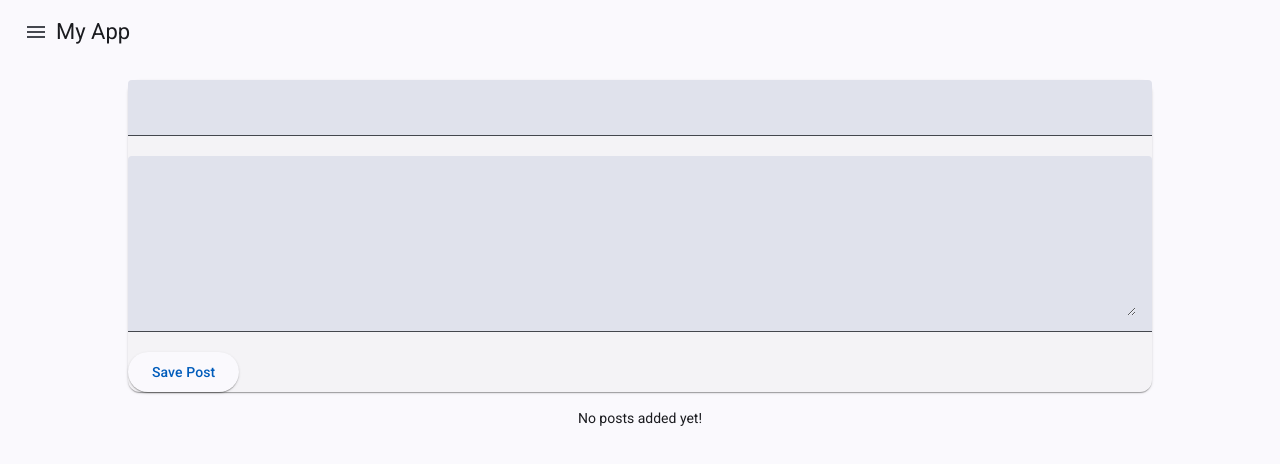
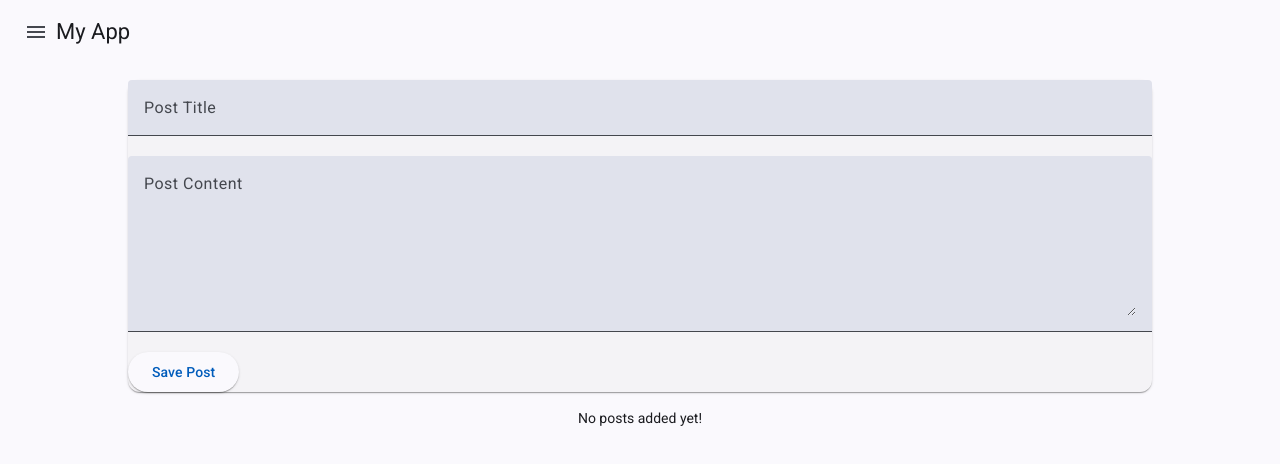
Before and after one commit to rehanulhb/angular_nodejs, an Angular app: page / in a window 1280 px wide. Shown: the top 464 px of the page. Built offline with nearby package versions, Linux system fonts and the light colour scheme.

Commit message:
Added the Node Backend

```diff
--- /dev/null
+++ b/server.js
@@ -0,0 +1,7 @@
+const http = require('http');
+
+const server = http.createServer((req, res) => {
+  res.end('Server is Running');
+});
+
+server.listen(process.env.PORT || 3000);
--- a/src/app/posts/post-create/post-create.component.html
+++ b/src/app/posts/post-create/post-create.component.html
@@ -1,11 +1,27 @@
 <mat-card class="flex justify-center">
   <form (submit)="onAddPost(postForm)" #postForm="ngForm">
     <mat-form-field>
-      <input matInput type="text" name="title" ngModel required #title="ngModel" />
+      <input
+        matInput
+        type="text"
+        name="title"
+        ngModel
+        required
+        placeholder="Post Title"
+        #title="ngModel"
+      />
       <mat-error *ngIf="title.invalid">Please Enter a Post title</mat-error>
     </mat-form-field>
     <mat-form-field>
-      <textarea rows="6" matInput name="content" ngModel required #content="ngModel"></textarea>
+      <textarea
+        rows="6"
+        matInput
+        name="content"
+        placeholder="Post Content"
+        ngModel
+        required
+        #content="ngModel"
+      ></textarea>
       <mat-error *ngIf="content.invalid">Please Enter a Post Content</mat-error>
     </mat-form-field>
     <button mat-raised-button color="primary" type="submit">Save Post</button>
--- a/src/app/posts/post-create/post-create.component.ts
+++ b/src/app/posts/post-create/post-create.component.ts
@@ -32,5 +32,6 @@ export class PostCreateComponent {
       return;
     }
     this.postsService.addPost(form.value.title, form.value.content);
+    form.resetForm();
   }
 }
--- a/src/app/posts/post-list/post-list.component.css
+++ b/src/app/posts/post-list/post-list.component.css
@@ -6,3 +6,28 @@
 .info-text {
   text-align: center;
 }
+
+section {
+  display: flex;
+  align-items: center;
+}
+
+.example-label {
+  font-size: 14px;
+  margin: 0 16px 0 8px;
+  min-width: 120px;
+}
+
+.example-button-row {
+  max-width: 600px;
+}
+
+.example-button-row .mat-mdc-button-base {
+  margin: 8px 8px 8px 0;
+}
+
+.example-flex-container {
+  display: flex;
+  justify-content: space-between;
+  flex-wrap: wrap;
+}
--- a/src/app/posts/post-list/post-list.component.html
+++ b/src/app/posts/post-list/post-list.component.html
@@ -6,6 +6,16 @@
           {{ post.title }}
         </mat-expansion-panel-header>
         <p>{{ post.content }}</p>
+        <mat-action-row>
+          <div class="flex justify-between justify-center">
+            <section>
+              <div class="example-button-row">
+                <button matButton="filled">EDIT</button>
+                <button matButton="filled">DELETE</button>
+              </div>
+            </section>
+          </div>
+        </mat-action-row>
       </mat-expansion-panel>
     }
   </mat-accordion>
```
Also changed, not shown: src/app/posts/post-list/post-list.component.ts (+12 -1 lines), 1 other file (tests, documents, lock files or other folders).
